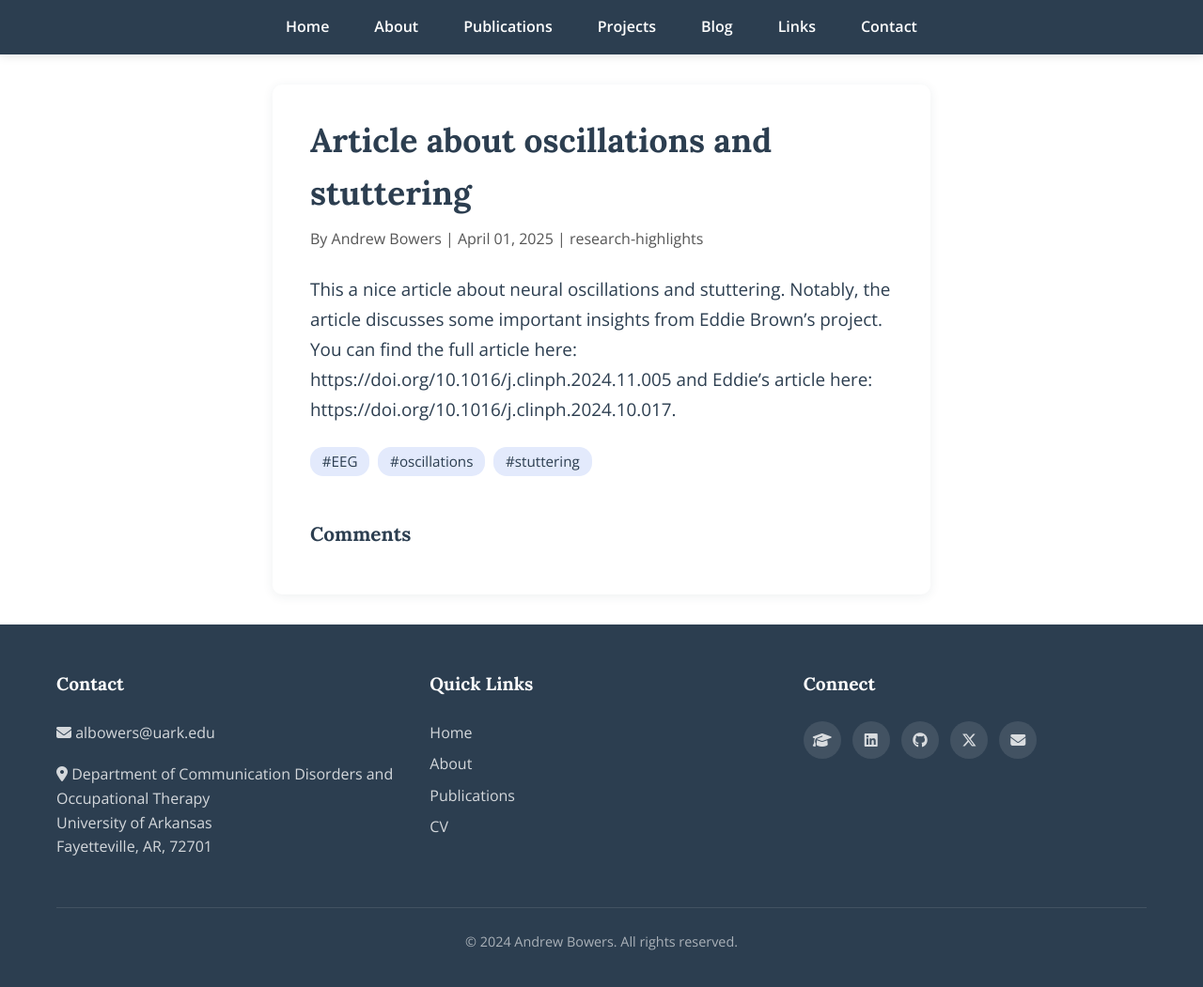
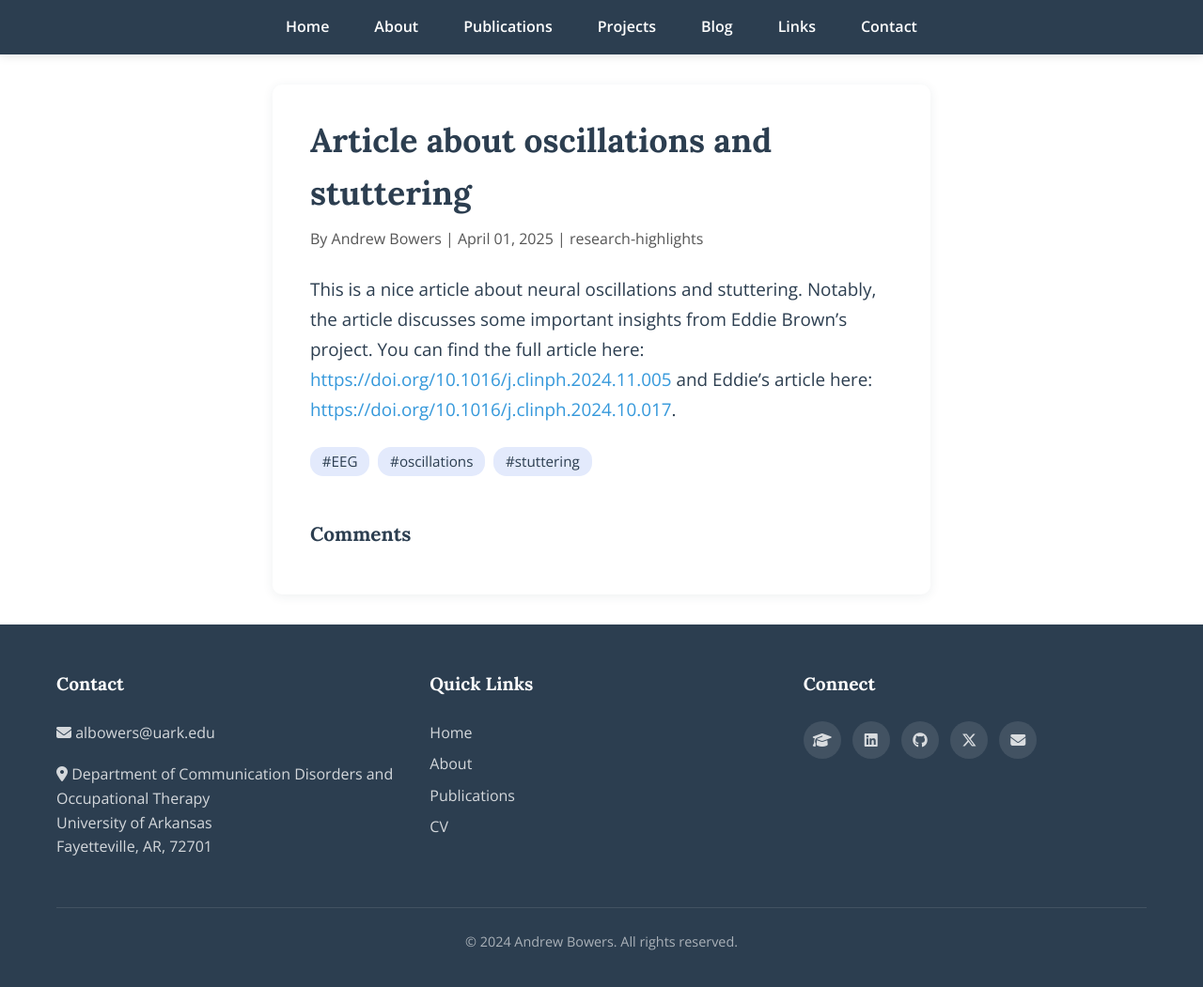
Before and after one commit to albowers/enl_website, a Jekyll site: the page built from _posts/2025-04-01-2025-research-article.md, in a window 1280 px wide and 1057 px high. Shown: the top 1051 px of the window at 94% size. Built offline with Jekyll 4.4.1, drawn with Linux system fonts in a browser that asks for light colours; comment, search, counter and statistics services are not loaded.

```diff
--- a/_posts/2025-04-01-2025-research-article.md
+++ b/_posts/2025-04-01-2025-research-article.md
@@ -7,4 +7,5 @@ tags: [EEG, oscillations, stuttering]
 layout: default
 ---
 
-This a nice article about neural oscillations and stuttering. Notably, the article discusses some important insights from Eddie Brown's project. You can find the full article here: https://doi.org/10.1016/j.clinph.2024.11.005 and Eddie's article here: https://doi.org/10.1016/j.clinph.2024.10.017.
+
+This is a nice article about neural oscillations and stuttering. Notably, the article discusses some important insights from Eddie Brown's project. You can find the full article here: [https://doi.org/10.1016/j.clinph.2024.11.005](https://doi.org/10.1016/j.clinph.2024.11.005) and Eddie's article here: [https://doi.org/10.1016/j.clinph.2024.10.017](https://doi.org/10.1016/j.clinph.2024.10.017).
```
